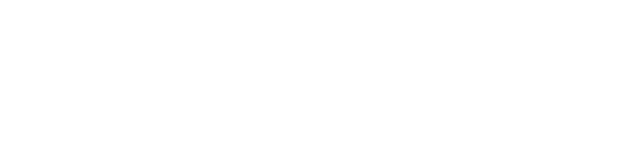
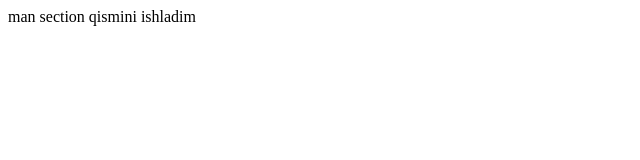
Before and after one commit to ahmedoomn/Testloyiha, a plain HTML site: page index.html in a window 1280 px wide. Shown: the whole page, without its empty margins (0-640 px from the left). Drawn offline with Linux system fonts and the light colour scheme.

Commit message:
yanggilanish

```diff
--- a/index.html
+++ b/index.html
@@ -10,7 +10,7 @@
 
     </header>
     <main>
-
+        man section qismini ishladim
     </main>
     <footer>
 
```
